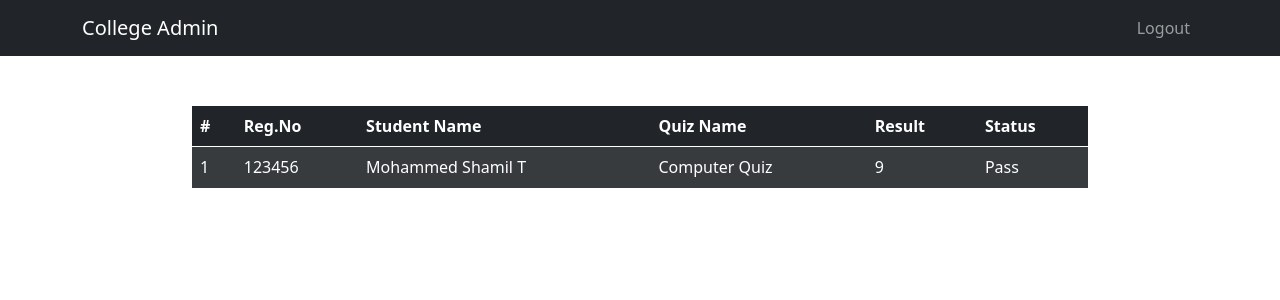
After one commit to shamil-t/quiz-app-django, a Django app: page /college-admin/std-results in a window 1280 px wide. The commit adds this page. Shown: the top 300 px of the page. Run offline with Django 3.2, Linux system fonts and the light colour scheme; data comes from the database, SQL or seed files in the repository; both versions use the stored data as it was after the commit; some libraries are stand-ins or nearby versions.

Commit message:
added result view for admin

```diff
--- a/quizapp/models.py
+++ b/quizapp/models.py
@@ -17,12 +17,27 @@ class Quiz_Model(models.Model):
   end_date = models.DateTimeField()
 
   def __str__(self):
-      return str(self.quiz_type)
+      return str(self.id)
 
 class Quiz_result(models.Model):
   quiz_type = models.IntegerField(default=0)
   s_id = models.IntegerField(default=0)
   result = models.IntegerField(default=0)
 
+  def get_all_results(self):
+    s_name = User_Model.objects.get(id = self.s_id).user_name
+    reg_no = User_Model.objects.get(id = self.s_id).reg_no
+    q_name = Quiz_Model.objects.get(id = self.quiz_type).quiz_name
+
+    result = {
+      'name':s_name,
+      'reg_no':reg_no,
+      'quiz':q_name,
+      'result':self.result
+    }
+
+    return result
+
+
   def __str__(self):
       return str(self.result)
--- a/quizapp/urls.py
+++ b/quizapp/urls.py
@@ -11,4 +11,5 @@ urlpatterns = [
     path('add_quiz', views.add_quiz, name='add_quiz'),
     path('start_quiz/<int:id>/<int:s_id>/', views.start_quiz, name='start_quiz'),
     path('quiz/<int:q_id>/<int:s_id>/result', views.quiz_result, name='result'),
+    path('college-admin/std-results', views.student_results, name='std-result'),
 ]
--- a/quizapp/views.py
+++ b/quizapp/views.py
@@ -1,6 +1,6 @@
 from django.http import HttpResponse, Http404
 from django.shortcuts import render
-from .models import User_Model,Quiz_Model,Quiz_result
+from .models import User_Model, Quiz_Model, Quiz_result
 
 import requests
 import random
@@ -10,6 +10,7 @@ from json import dumps
 def home(request):
 
     return render(request, 'home.html')
+
 
 def quiz_home(request):
     reg_no = request.POST['reg_no']
@@ -23,7 +24,7 @@ def quiz_home(request):
         if User.pwd == pwd:
             name = User.user_name
             Quiz = Quiz_Model.objects.all()
-            return render(request, 'quiz_home.html', {'name': name,'quiz':Quiz,'s_id':User.id})
+            return render(request, 'quiz_home.html', {'name': name, 'quiz': Quiz, 's_id': User.id})
         else:
             msg = 'Incorrect Password'
             return render(request, 'home.html', {'error': msg})
@@ -31,13 +32,16 @@ def quiz_home(request):
         msg = 'User Not Registered Please Register'
         return render(request, 'home.html', {'error': msg})
 
+
 def register(request):
 
     return render(request, 'register.html')
 
+
 def admin(request):
 
     return render(request, 'admin.html')
+
 
 def register_user(request):
     u_name = request.POST['name']
@@ -48,13 +52,24 @@ def register_user(request):
     reg_no.strip()
     pwd.strip()
 
+    if reg_no.isnumeric() and len(reg_no) == 6:
+        pass
+    else:
+        return render(request, 'register.html', {'error': 'Invalid Register Number'})
+
+    if len(pwd) >= 8:
+        pass
+    else:
+        return render(request, 'register.html', {'error': 'Enter a valid Password'})
+
     if User_Model.objects.filter(reg_no=reg_no).exists():
-        return HttpResponse('User already Registered...!')
+        return render(request, 'register.html', {'error': 'User already Registered'})
     else:
         user = User_Model(user_name=u_name, reg_no=reg_no, pwd=pwd)
         user.save()
         msg = 'User Registered Successfully, Now Login to your Account'
         return render(request, 'home.html', {'message': msg})
+
 
 def college_home(request):
     pwd = request.POST['pwd']
@@ -66,17 +81,20 @@ def college_home(request):
         msg = ' Admin ID = "admin" and password = "admin" '
         return render(request, 'admin.html', {'message': msg})
 
+
 def add_quiz(request):
-  q_name = request.POST['q_name']
-  id = request.POST['id']
-  s_date = request.POST['s_date']
-  e_date = request.POST['e_date']
+    q_name = request.POST['q_name']
+    id = request.POST['id']
+    s_date = request.POST['s_date']
+    e_date = request.POST['e_date']
 
-  Quiz = Quiz_Model(quiz_name=q_name, quiz_type=id, start_date=s_date, end_date=e_date)
-  Quiz.save()
+    Quiz = Quiz_Model(quiz_name=q_name, quiz_type=id,
+                      start_date=s_date, end_date=e_date)
+    Quiz.save()
 
-  msg = 'Quiz Added Succesfully...!'
-  return render(request, 'college.html',{'message':msg})
+    msg = 'Quiz Added Succesfully...!'
+    return render(request, 'college.html', {'message': msg})
+
 
 def start_quiz(request, id, s_id):
 
@@ -84,7 +102,8 @@ def start_quiz(request, id, s_id):
     title = Quiz.quiz_name
     q_id = Quiz.quiz_type
 
-    url = 'https://opentdb.com/api.php?amount=10&category='+str(q_id)+'&difficulty=medium&type=multiple'
+    url = 'https://opentdb.com/api.php?amount=10&category=' + \
+        str(q_id)+'&difficulty=medium&type=multiple'
     data = requests.get(url)
     data_json = data.json()
     question_set = data_json['results']
@@ -93,7 +112,7 @@ def start_quiz(request, id, s_id):
     options = []
     answer = []
 
-    for i in range( len(question_set)):
+    for i in range(len(question_set)):
         questions.append(question_set[i]['question'])
         answer.append(question_set[i]['correct_answer'])
         option = question_set[i]['incorrect_answers']
@@ -104,27 +123,45 @@ def start_quiz(request, id, s_id):
     DATA = {
         'questions': questions,
         'options': options,
-        'answer' : answer
+        'answer': answer
     }
 
     DATA_JSON = dumps(DATA)
 
-    return render(request, 'start_quiz.html', {'data': DATA_JSON, 'title':title, 'id':id, 's_id':s_id})
+    return render(request, 'start_quiz.html', {'data': DATA_JSON, 'title': title, 'id': id, 's_id': s_id})
+
 
 def quiz_result(request, q_id, s_id):
     result = request.POST['result']
     time = request.POST['time']
 
-    quiz = Quiz_result(quiz_type=q_id, s_id=s_id, result=result)
-    quiz.save()
+    q = Quiz_result.objects.get(quiz_type=q_id)
+    if q.s_id != s_id:
+        quiz = Quiz_result(quiz_type=q_id, s_id=s_id, result=result)
+        quiz.save()
 
-    Quiz_name = Quiz_Model.objects.get(id=q_id).quiz_name
-    Std_name = User_Model.objects.get(id=s_id)
+        Quiz_name = Quiz_Model.objects.get(id=q_id).quiz_name
+        Std_name = User_Model.objects.get(id=s_id)
 
-    return render(request, 'result.html',
-    {
-        'result':int(result),
-        'q_name':Quiz_name,
-        's_name':Std_name,
-        'time':time
-    })
+        context = {
+            'result': int(result),
+            'q_name': Quiz_name,
+            's_name': Std_name,
+            'time': time
+        }
+        return render(request, 'result.html',context)
+    else:
+        return HttpResponse('You Already Attended The Quiz')
+
+
+def student_results(request):
+    list = []
+    Result = Quiz_result.objects.all()
+
+    for r in Result:
+        result = r.get_all_results()
+        list.append(result)
+
+    print(list)
+
+    return render(request, 'student_result.html', {'results': list})
--- /dev/null
+++ b/templates/student_result.html
@@ -0,0 +1,89 @@
+<!DOCTYPE html>
+<html lang="en">
+
+<head>
+  <meta charset="UTF-8">
+  <meta http-equiv="X-UA-Compatible" content="IE=edge">
+  <meta name="viewport" content="width=device-width, initial-scale=1.0">
+  <link rel="stylesheet" href="https://pro.fontawesome.com/releases/v5.10.0/css/all.css"
+    integrity="sha384-AYmEC3Yw5cVb3ZcuHtOA93w35dYTsvhLPVnYs9eStHfGJvOvKxVfELGroGkvsg+p" crossorigin="anonymous" />
+  <link href="https://cdn.jsdelivr.net/npm/bootstrap@5.0.2/dist/css/bootstrap.min.css" rel="stylesheet"
+    integrity="sha384-EVSTQN3/azprG1Anm3QDgpJLIm9Nao0Yz1ztcQTwFspd3yD65VohhpuuCOmLASjC" crossorigin="anonymous" />
+  <script src="https://cdn.jsdelivr.net/npm/bootstrap@5.0.2/dist/js/bootstrap.bundle.min.js"
+    integrity="sha384-MrcW6ZMFYlzcLA8Nl+NtUVF0sA7MsXsP1UyJoMp4YLEuNSfAP+JcXn/tWtIaxVXM" crossorigin="anonymous">
+  </script>
+  <title>Student Results</title>
+</head>
+<style>
+  .results {
+    width: 100%;
+    display: flex;
+    justify-content: center;
+    align-items: center;
+  }
+
+  .results table {
+    width: 70%;
+    margin-top: 50px;
+  }
+</style>
+
+<body>
+  <header>
+    <div class="nav-bar">
+      <nav class="navbar navbar-expand-lg navbar-dark bg-dark">
+        <div class="container">
+          <a class="navbar-brand" href="#">College Admin</a>
+          <button class="navbar-toggler" type="button" data-bs-toggle="collapse"
+            data-bs-target="#navbarSupportedContent" aria-controls="navbarSupportedContent" aria-expanded="false"
+            aria-label="Toggle navigation">
+            <span class="navbar-toggler-icon"></span>
+          </button>
+          <div class="collapse navbar-collapse" id="navbarSupportedContent">
+            <ul class="navbar-nav ms-auto">
+              <!-- <li><a class="nav-link" href="/college_home"><i class="fas fa-brain"></i> Add Quiz</a></li> -->
+              <li><a class="nav-link" href="/college_admin"><i class="fas fa-sign-out"></i> Logout</a></li>
+            </ul>
+          </div>
+        </div>
+      </nav>
+    </div>
+  </header>
+  <div class="results">
+    <table class="table table-dark table-responsive-xl">
+      <thead class="">
+        <th>#</th>
+        <th>Reg.No</th>
+        <th>Student Name</th>
+        <th>Quiz Name</th>
+        <th>Result</th>
+        <th>Status</th>
+      </thead>
+      <tbody>
+        {% for r in results %}
+          {% if r.result >= 5 %}
+          <tr class="table-active">
+            <td>{{ forloop.counter }}</td>
+            <td>{{ r.reg_no }}</td>
+            <td>{{ r.name }}</td>
+            <td>{{ r.quiz }}</td>
+            <td>{{ r.result }}</td>
+            <td>Pass</td>
+          </tr>
+          {% else %}
+          <tr class="">
+            <td>{{ forloop.counter }}</td>
+            <td>{{ r.reg_no }}</td>
+            <td>{{ r.name }}</td>
+            <td>{{ r.quiz }}</td>
+            <td>{{ r.result }}</td>
+            <td>Failed</td>
+          </tr>
+          {% endif %}
+        {% endfor %}
+      </tbody>
+    </table>
+  </div>
+</body>
+
+</html>
```
Also changed, not shown: templates/college.html (+10 -7 lines), templates/register.html (+12 -1 lines), db.sqlite3.
